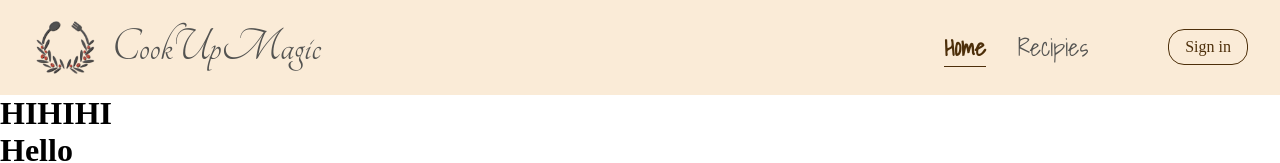
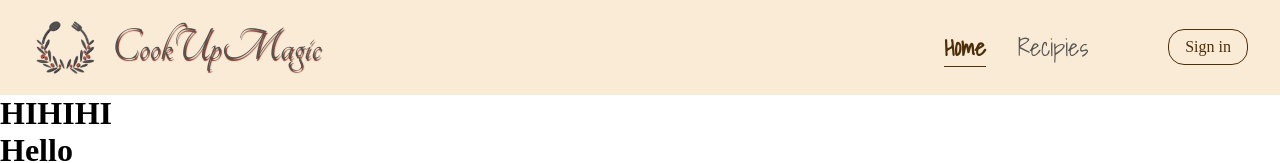
Before and after one commit to lenizeramos/fridgefy-app, a React (Vite) app in the folder frontend/: page / in a window 1280 px wide. Shown: the top 163 px of the page. Built offline with nearby package versions, Linux system fonts and the light colour scheme.

Commit message:
text shadow added

```diff
--- a/frontend/src/components/Navbar/Navbar.scss
+++ b/frontend/src/components/Navbar/Navbar.scss
@@ -20,6 +20,7 @@
       font-family: "Tangerine", serif;
       font-weight: 400;
       font-size: 3rem;
+      text-shadow: 1px 2px 1px #813224;
     }
   }
   .linksContainer {
```
